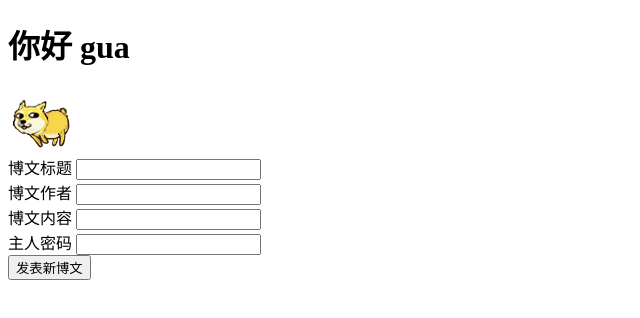
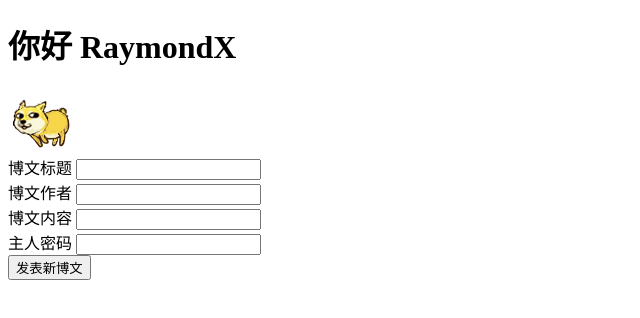
Before and after one commit to funkll/blog-demo, a website: page template/blog_index.html in a window 1280 px wide. Shown: the whole page, without its empty margins (0-640 px from the left). Drawn offline with Linux system fonts and the light colour scheme; no server answers; files whose address does not match are found by name.

```diff
--- a/static/js/main.js
+++ b/static/js/main.js
@@ -109,7 +109,7 @@
         var t = templateBlog(b)
         html += t
     }
-    // 把数据写入 .gua-blogs 中，直接用覆盖式写入
+    // 把数据写入 .blogs 中，直接用覆盖式写入
     var div = document.querySelector('.blogs')
     div.innerHTML = html
 }
--- a/template/blog_index.html
+++ b/template/blog_index.html
@@ -6,7 +6,7 @@
         <link rel="stylesheet" href="/css/blog.css">
     </head>
     <body>
-        <h1>你好 gua</h1>
+        <h1>你好 RaymondX</h1>
         <img src="img/doge.gif" alt="">
         <div class="blog-new">
             <label for="">
```
